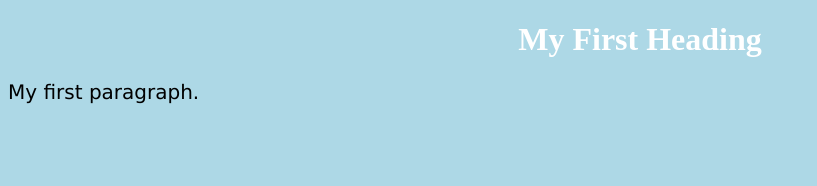
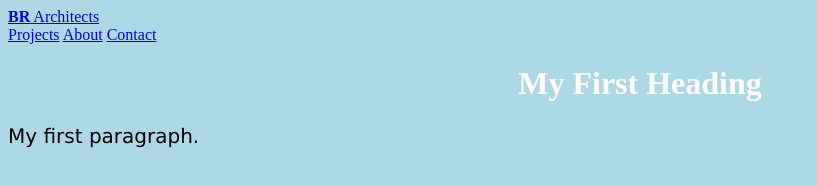
Before and after one commit to MCMillerWTHS/mcmillerwths.github.io, a plain HTML site: page index.html in a window 1280 px wide. Shown: the whole page, without its empty margins (0-817 px from the left). Drawn offline with Linux system fonts and the light colour scheme.

Commit message:
Update index.html

```diff
--- a/index.html
+++ b/index.html
@@ -2,6 +2,19 @@
 <html>
   <link href = "style.css" rel = "stylesheet">
 <body>
+
+<!-- Navbar (sit on top) -->
+<div class="w3-top">
+  <div class="w3-bar w3-white w3-wide w3-padding w3-card">
+    <a href="#home" class="w3-bar-item w3-button"><b>BR</b> Architects</a>
+    <!-- Float links to the right. Hide them on small screens -->
+    <div class="w3-right w3-hide-small">
+      <a href="#projects" class="w3-bar-item w3-button">Projects</a>
+      <a href="#about" class="w3-bar-item w3-button">About</a>
+      <a href="#contact" class="w3-bar-item w3-button">Contact</a>
+    </div>
+  </div>
+</div>
 
 <h1>My First Heading</h1>
 
```
